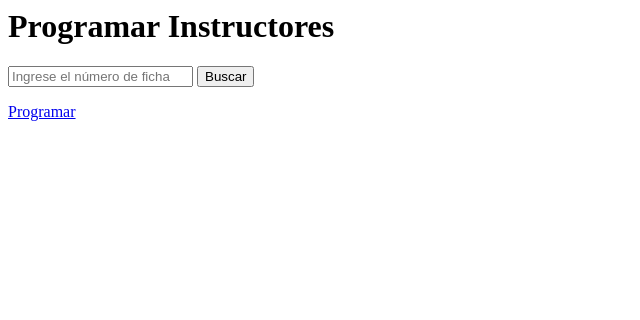
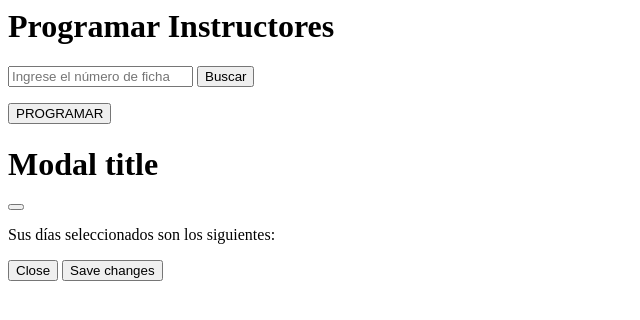
Before and after one commit to GUANKI/programador, a PHP site: page /View/programador/inicio.php in a window 1280 px wide. Shown: the top 320 px of the page, without its empty margins (0-640 px from the left). Run offline with PHP 8.4, Linux system fonts and the light colour scheme.

Commit message:
nueva rama para implementar todas las funcionalidades

```diff
--- a/View/programador/inicio.php
+++ b/View/programador/inicio.php
@@ -8,7 +8,9 @@
     </form>
     <div id='calendar'></div>
     <div class="my-4 text-center">
-        <a class="btn btn-success btn-lg mt-3" href="#">Programar</a>
+        <button type="button" class="btn btn-success btn-lg" id="btn-programar" data-bs-toggle="modal" data-bs-target="#exampleModal">
+            PROGRAMAR
+        </button>
     </div>
 </div>
 
@@ -36,15 +38,45 @@
             }
         });
         calendar.render();
-
         $('#search-button').click(function() {
             var ficha = $('#ficha').val();
             if (ficha) {
                 calendar.refetchEvents();
+                $("#btn-programar").click(function() {
+                    var formattedDates = selectedDates.map(dateStr => {
+                        var date = new Date(dateStr);
+                        return date.toLocaleDateString('es-ES', {
+                            day: 'numeric',
+                            month: 'long'
+                        });
+                    });
+                    $("#dias_a_programar").html(formattedDates.join(", "));
+                    $("#programarModal").modal("show");
+                });
             } else {
                 alert("Ingrese un número de ficha.");
             }
         });
+
+
     });
+</script>
 
-</script>
+<!-- Modal -->
+<div class="modal fade" id="programarModal" tabindex="-1" aria-labelledby="exampleModalLabel" aria-hidden="true">
+    <div class="modal-dialog">
+        <div class="modal-content">
+            <div class="modal-header">
+                <h1 class="modal-title fs-5" id="exampleModalLabel">Modal title</h1>
+                <button type="button" class="btn-close" data-bs-dismiss="modal" aria-label="Close"></button>
+            </div>
+            <div class="modal-body">
+                <p>Sus días seleccionados son los siguientes: <span id="dias_a_programar"></span></p>
+            </div>
+            <div class="modal-footer">
+                <button type="button" class="btn btn-secondary" data-bs-dismiss="modal">Close</button>
+                <button type="button" class="btn btn-primary">Save changes</button>
+            </div>
+        </div>
+    </div>
+</div>
```
Lines whose indentation alone changed are shown as unchanged.
